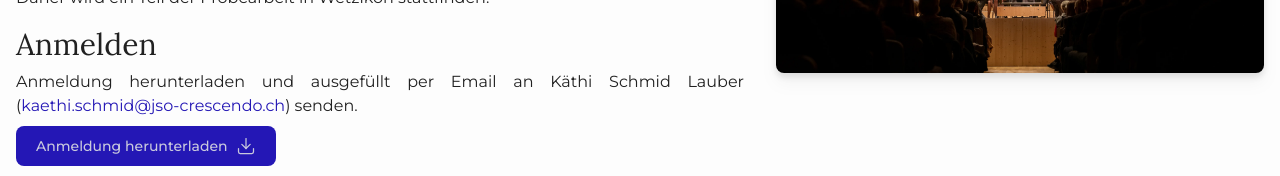
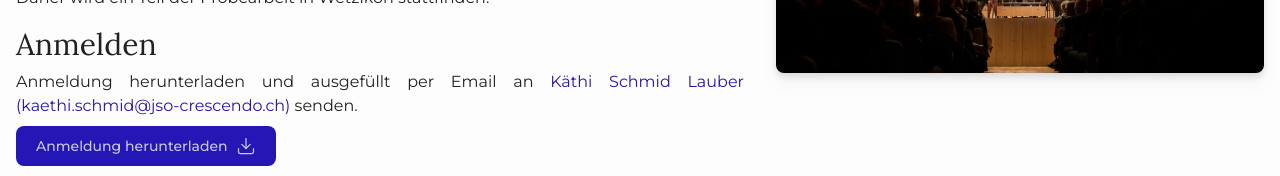
Before and after one commit to jso-crescendo/website, a Next.js app: page /canturicum in a window 1280 px wide. Shown: the part 1226-1402 px from the top of the page. Built offline with nearby package versions, Linux system fonts and the light colour scheme.

Commit message:
canturicum done

```diff
--- a/src/app/canturicum/page.tsx
+++ b/src/app/canturicum/page.tsx
@@ -86,15 +86,14 @@ export default function Canturicum() {
           Anmelden
         </h3>
         <Text className="pb-2">
-          Anmeldung herunterladen und ausgefüllt per Email an Käthi Schmid
-          Lauber (
+          Anmeldung herunterladen und ausgefüllt per Email an{' '}
           <a
             href="mailto:kaethi.schmid@jso-crescendo.ch"
             className="text-primary-main"
           >
-            kaethi.schmid@jso-crescendo.ch
-          </a>
-          ) senden.
+            Käthi Schmid Lauber (kaethi.schmid@jso-crescendo.ch)
+          </a>{' '}
+          senden.
         </Text>
         <LinkButton
           text="Anmeldung herunterladen"
--- a/src/app/sitemap.ts
+++ b/src/app/sitemap.ts
@@ -5,11 +5,11 @@ export default function sitemap(): MetadataRoute.Sitemap {
   return [
     {
       url: 'https://jso-crescendo.ch',
-      lastModified: '2023-06-03T00:00:00.000Z',
+      lastModified: '2023-06-12T00:00:00.000Z',
     },
     {
       url: 'https://jso-crescendo.ch/canturicum',
-      lastModified: '2023-06-03T00:00:00.000Z',
+      lastModified: '2023-06-12T00:00:00.000Z',
     },
     {
       url: 'https://jso-crescendo.ch/kontakt',
@@ -25,7 +25,7 @@ export default function sitemap(): MetadataRoute.Sitemap {
     },
     {
       url: 'https://jso-crescendo.ch/konzerte',
-      lastModified: '2023-06-03T00:00:00.000Z',
+      lastModified: '2023-06-12T00:00:00.000Z',
     },
     ...CONCERTS.map((c) => ({
       url: `https://jso-crescendo.ch/konzerte/${c.id}`,
--- a/src/data/concerts.ts
+++ b/src/data/concerts.ts
@@ -35,7 +35,7 @@ export interface Concert {
 export const CONCERTS: Concert[] = [
   {
     id: 'herbstkonzerte-23',
-    lastChange: '2023-05-25T00:00:00.000Z',
+    lastChange: '2023-06-12T00:00:00.000Z',
     name: 'Herbstkonzerte',
     subtitle: 'mit dem Projektchor Canturicum',
     image_sm: HerbstKonzertImage_sm,
```
